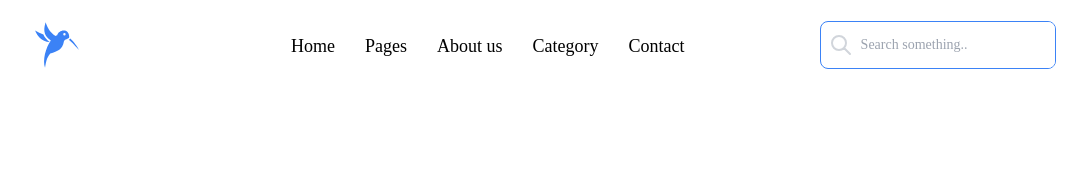
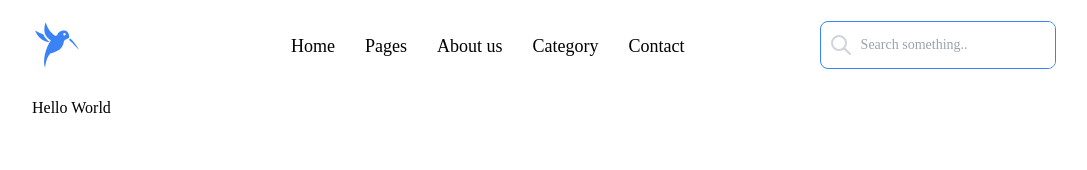
Before and after one commit to Raihanhn/Dynamic_Popup, a Next.js app: page / in a window 1280 px wide. Shown: the top 170 px of the page, without its empty margins (96-1183 px from the left). Built offline with nearby package versions, Linux system fonts and the light colour scheme.

Commit message:
creating popup modal

```diff
--- a/app/components/Navbar.tsx
+++ b/app/components/Navbar.tsx
@@ -37,7 +37,7 @@ const Navbar = () => {
             <div className="grid place-items-center h-full w-12 text-gray-300">
               <svg
                 xmlns="http://www.w3.org/2000/svg"
-                className="h-6 w-6"
+                className="h-6 w-6 "
                 fill="none"
                 viewBox="0 0 24 24"
                 stroke="currentColor"
@@ -67,9 +67,9 @@ const Navbar = () => {
             onClick={() => setNavbar(!navbar)}
           >
             {navbar ? (
-              <XMarkIcon className=" h-4 w-4 sm:h-6 sm:w-6'" />
+              <XMarkIcon className=" h-6 w-6'" />
             ) : (
-              <Bars3Icon className=" h-4 w-4 sm:h-6 sm:w-6'" />
+              <Bars3Icon className=" h-6 w-6'" />
             )}
           </button>
         </div>
--- /dev/null
+++ b/app/components/Popup.tsx
@@ -0,0 +1,7 @@
+import React from "react";
+
+const Popup = () => {
+  return <div>Popup</div>;
+};
+
+export default Popup;
--- a/app/page.tsx
+++ b/app/page.tsx
@@ -2,7 +2,7 @@ import Image from "next/image";
 
 export default function Home() {
   return (
-    <div>
+    <div className="mt-[6rem] ">
       <h1>Hello World</h1>
     </div>
   );
```
